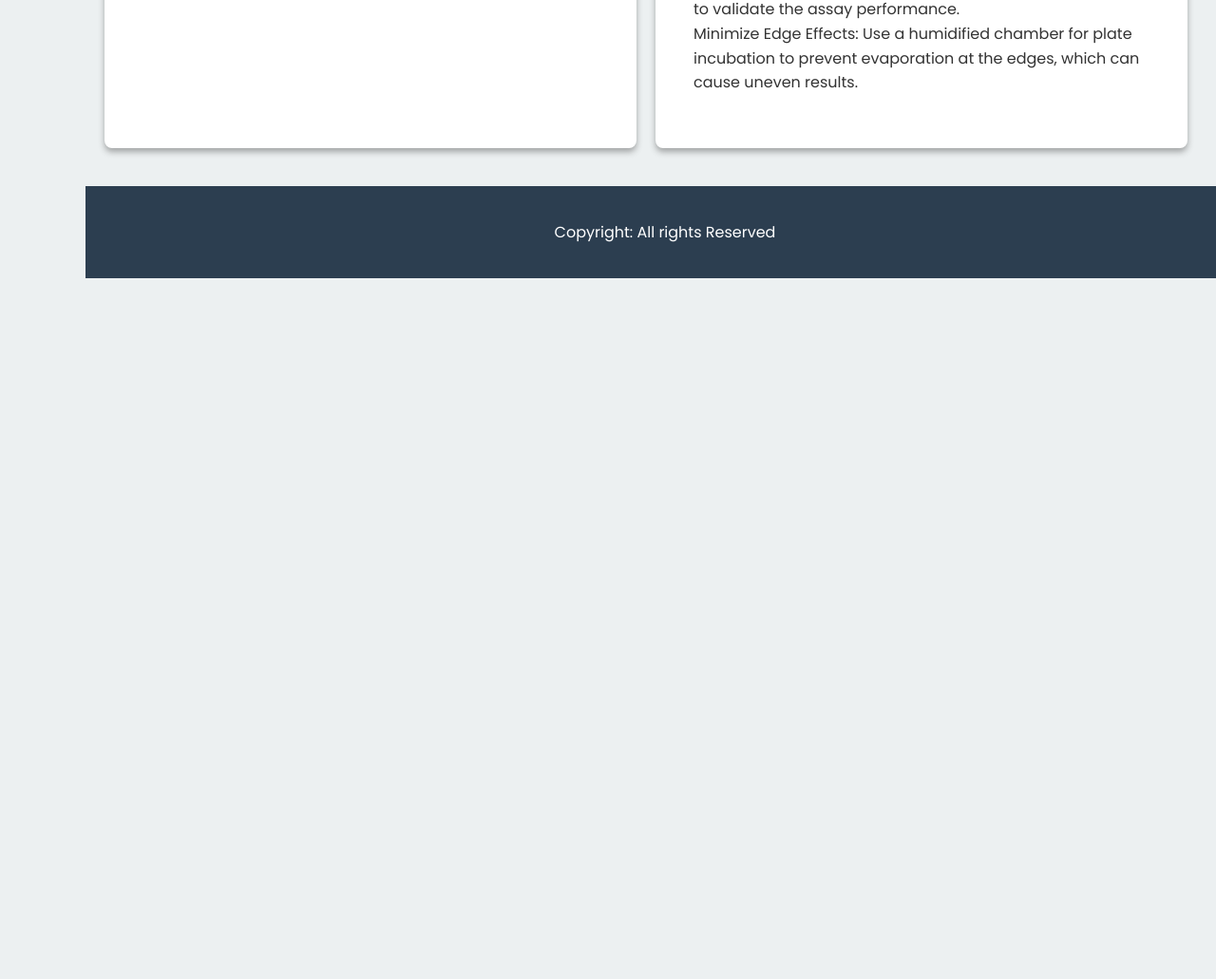
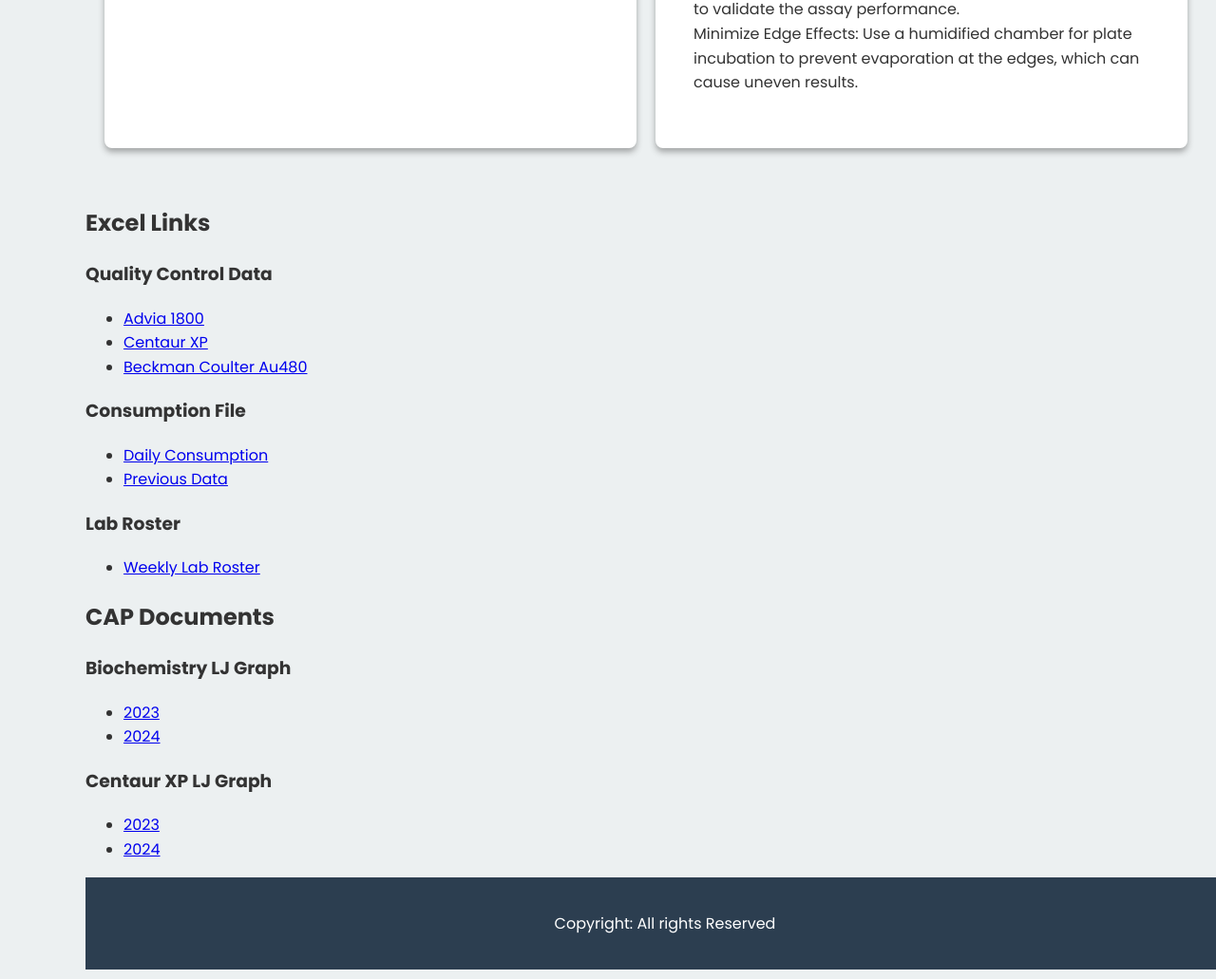
Before and after one commit to Thyrocarebd/.thyrolab, a plain HTML site: page index.html in a window 1280 px wide. Shown: the part 2847-3878 px from the top of the page at 95% size. Before the commit the page ends 3150 px from the top, so only its background shows below. Drawn offline with nearby package versions, Linux system fonts and the light colour scheme.

Commit message:
Update index.html new

```diff
--- a/index.html
+++ b/index.html
@@ -5,7 +5,9 @@
     <meta name="viewport" content="width=device-width, initial-scale=1.0">
     <title>ThyroLab</title>
     <link rel="stylesheet" href="styles.css">
+
     <script src="https://unpkg.com/lucide@latest"></script>
+
 </head>
 <body>
     <div class="sidebar collapsed" id="sidebar">
@@ -143,6 +145,85 @@
     </div>
 
 </div>
+
+<div class="container3" id="excel">
+
+    <div class="excel">
+        <h2 id="excel">Excel Links</h2>
+       <div class="excel-container">
+
+        <div class="ex-card">
+            <h3>Quality Control Data</h3>
+            <ul>
+                <li>
+            <a href="https://docs.google.com/spreadsheets/d/1TfRzsM9kiDL7cn5Sg8bVV_nCY7EXWj-0pHcUUqYMRCk/edit?usp=sharing" target="_blank" rel="noopener noreferrer">Advia 1800</a>
+        </li>
+        <li>
+            <a href="https://docs.google.com/spreadsheets/d/1JKY0OqaCJ0RkG8KDOKTuhUIX9W-ptuCOJU2-cEVYQtg/edit?usp=sharing" target="_blank" rel="noopener noreferrer">Centaur XP</a>
+        </li>
+        <li>
+            <a href="https://docs.google.com/spreadsheets/d/1h9KwWZGgEXkbcTGF80-7S4AP5njOIBlrUoGy3pQ5DcI/edit?usp=sharing" target="_blank" rel="noopener noreferrer">Beckman Coulter Au480</a>
+        </li>
+        </ul>
+        </div>
+
+        <div class="ex-card">
+            <h3>Consumption File</h3>
+            <ul>
+            <li>
+            <a href="https://docs.google.com/spreadsheets/d/1He_tpa8Cg1pMqMAnksJvHuXpj3P69s2L1qPC6d531B0/edit?usp=sharing" target="_blank" rel="noopener noreferrer">Daily Consumption</a>
+        </li>
+        <li>
+            <a href="https://drive.google.com/drive/folders/1IKtvRKJZ_QT7aIyvDZOnHHir3zF6IDwn?usp=sharing" target="_blank" rel="noopener noreferrer">Previous Data</a>
+        </li>
+    </ul>
+        </div>
+
+        <div class="ex-card">
+            <h3>Lab Roster</h3>
+            <ul>
+                <li>
+            <a href="https://docs.google.com/spreadsheets/d/1dkaam-kU75n3Rp2of8Ol50oaMUSSa2z7Yb44ubDnk6c/edit?usp=sharing" target="_blank" rel="noopener noreferrer">Weekly Lab Roster</a>
+        </li>
+        </ul>
+        </div>
+    </div>
+
+    <div class="cap" id="cap">
+        <h2>CAP Documents</h2>
+    </div>
+
+    <div class="cap-container">
+        <div class="ex-card">
+            <h3>Biochemistry LJ Graph</h3>
+            <ul>
+            <li><a href="https://drive.google.com/drive/folders/1POdGIwCQsra5p6m12zY2IioEOcePr-O_?usp=drive_link" target="_blank">2023</a>
+        </li>
+        <li><a href="https://drive.google.com/drive/folders/1ggw6SI4b733ZQO3wWW2DE1Vkl8CpAS_e?usp=drive_link" target="_blank">2024</a>
+        </li>
+    </ul>
+
+        </div>
+
+        <div class="ex-card">
+            <h3>Centaur XP LJ Graph</h3>
+            <ul>
+            <li><a href="https://drive.google.com/drive/folders/1POdGIwCQsra5p6m12zY2IioEOcePr-O_?usp=drive_link" target="_blank">2023</a>
+        </li>
+        <li><a href="https://drive.google.com/drive/folders/1ggw6SI4b733ZQO3wWW2DE1Vkl8CpAS_e?usp=drive_link" target="_blank">2024</a>
+        </li>
+    </ul>
+
+        </div>
+
+
+    </div>
+
+
+    </div>
+
+
+</div>
 <footer>
     <p>Copyright: All rights Reserved</p>
 </footer>
@@ -150,8 +231,6 @@
 
 </main>
 
-
-
     <script src="main.js"></script>
 </body>
 </html>
```
